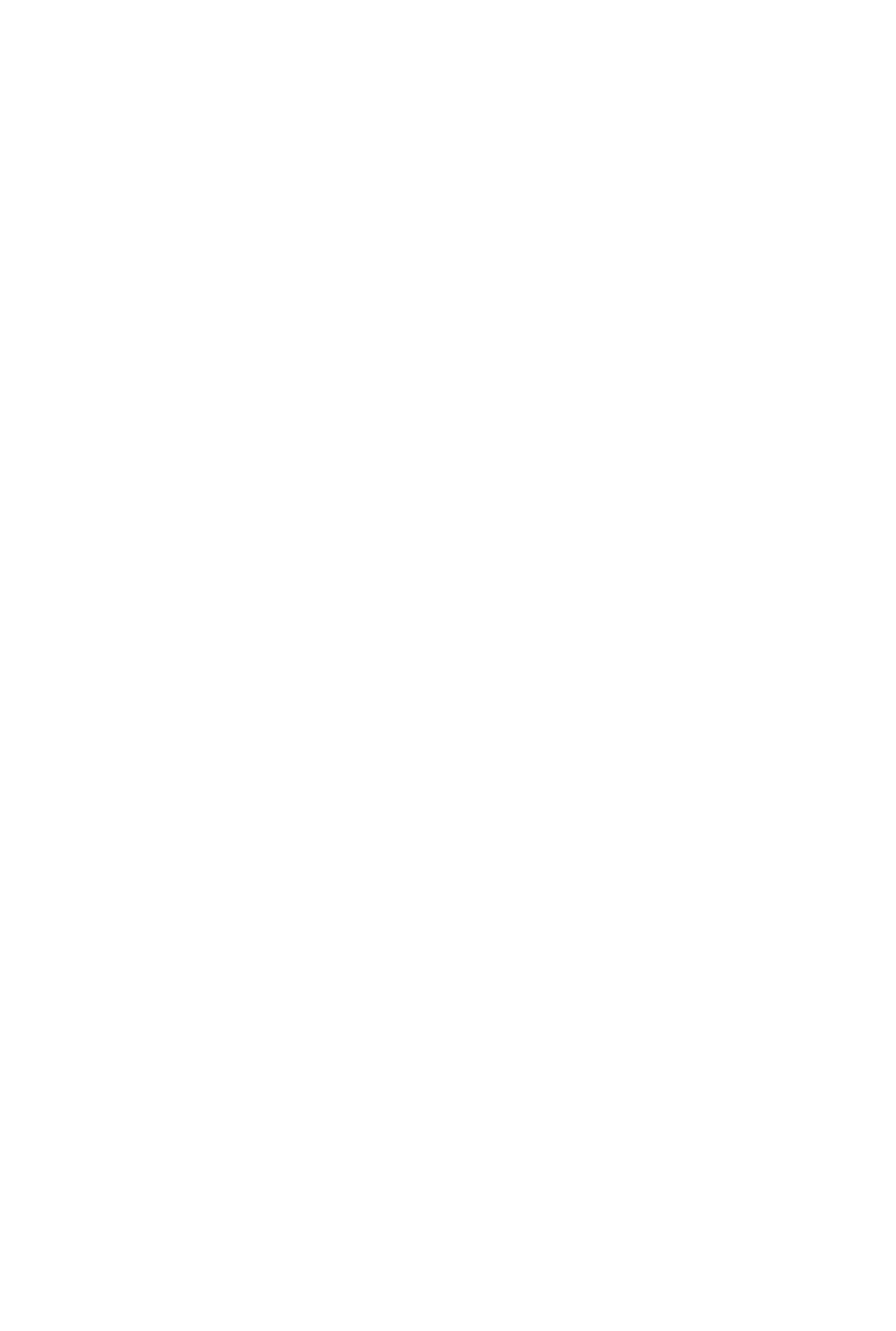
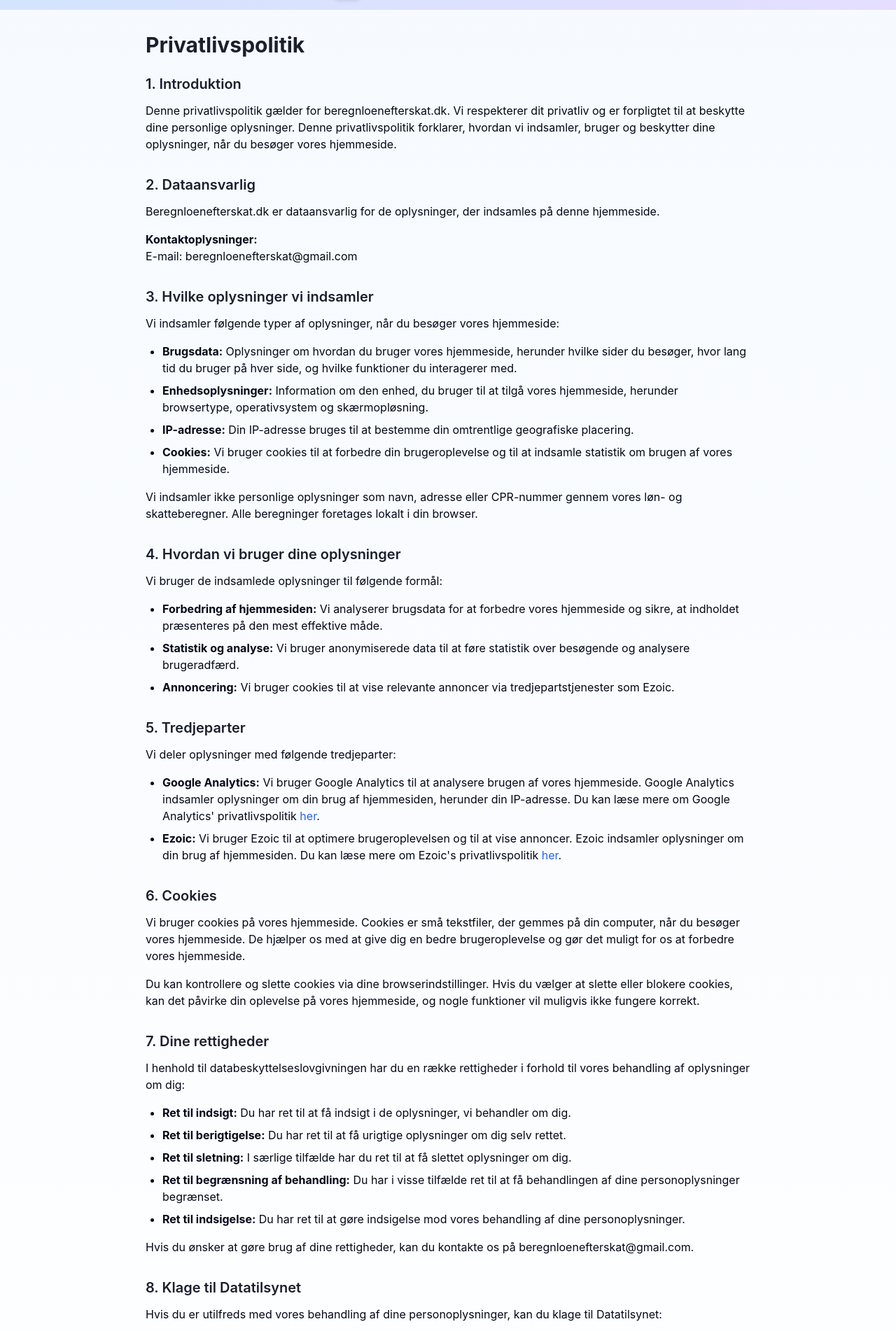
Before and after one commit to Zeetox12345/beregnloenefterskat, a React (Vite) app: page /privacy-policy in a window 1280 px wide. Before the commit this address had no page. Shown: the part 58-1960 px from the top of the page at 70% size. Before the commit the page ends 800 px from the top, so only its background shows below. Built offline with nearby package versions, Linux system fonts and the light colour scheme.

Commit message:
Add Privacy Policy page and update robots.txt to disallow indexing

```diff
--- a/src/App.tsx
+++ b/src/App.tsx
@@ -77,6 +77,7 @@ import VoksenlaerlingLoenPage from "./pages/VoksenlaerlingLoenPage";
 import ForsikringsmatematikLoenPage from "./pages/ForsikringsmatematikLoenPage";
 import SundhedsadministrativKoordinatorLoenPage from "./pages/SundhedsadministrativKoordinatorLoenPage";
 import LaerervikarLoenPage from "./pages/LaerervikarLoenPage";
+import PrivacyPolicy from "./pages/PrivacyPolicy";
 // Job pages will be imported once they are created
 
 const queryClient = new QueryClient();
@@ -94,6 +95,7 @@ const App = () => (
             <Route path="/blog" element={<Blog />} />
             <Route path="/blog/:slug" element={<BlogPost />} />
             <Route path="/spil" element={<JobGamePage />} />
+            <Route path="/privacy-policy" element={<PrivacyPolicy />} />
             <Route path="/jobs/fleksjob" element={<FleksjobPage />} />
             <Route path="/jobs/dagplejer" element={<DagplejerPage />} />
             <Route path="/jobs/vaernepligt" element={<VaernepligtPage />} />
--- a/src/components/Footer.tsx
+++ b/src/components/Footer.tsx
@@ -1,3 +1,5 @@
+import { Link } from "react-router-dom";
+
 export const Footer = () => {
   return (
     <footer className="bg-muted py-8 mt-12">
--- /dev/null
+++ b/src/pages/PrivacyPolicy.tsx
@@ -0,0 +1,163 @@
+import { Footer } from "@/components/Footer";
+import { Header } from "@/components/Header";
+import { SEO } from "@/components/SEO";
+import { Helmet } from "react-helmet-async";
+
+const PrivacyPolicy = () => {
+  return (
+    <div className="min-h-screen flex flex-col bg-gradient-to-b from-secondary/20 to-white">
+      <SEO
+        title="Privatlivspolitik | beregnloenefterskat.dk"
+        description="Privatlivspolitik for beregnloenefterskat.dk - Information om hvordan vi behandler dine persondata."
+        keywords="privatlivspolitik, cookies, persondata, GDPR, databeskyttelse"
+      />
+      <Helmet>
+        <meta name="robots" content="noindex, nofollow" />
+      </Helmet>
+      <Header />
+      <main className="flex-1 container mx-auto px-4 py-8 max-w-4xl">
+        <h1 className="text-3xl font-bold mb-6 text-primary">Privatlivspolitik</h1>
+
+        <section className="mb-8">
+          <h2 className="text-xl font-semibold mb-3 text-primary">1. Introduktion</h2>
+          <p className="mb-4">
+            Denne privatlivspolitik gælder for beregnloenefterskat.dk. Vi respekterer dit privatliv og er forpligtet til at beskytte dine personlige oplysninger. Denne privatlivspolitik forklarer, hvordan vi indsamler, bruger og beskytter dine oplysninger, når du besøger vores hjemmeside.
+          </p>
+        </section>
+
+        <section className="mb-8">
+          <h2 className="text-xl font-semibold mb-3 text-primary">2. Dataansvarlig</h2>
+          <p className="mb-4">
+            Beregnloenefterskat.dk er dataansvarlig for de oplysninger, der indsamles på denne hjemmeside.
+          </p>
+          <p className="mb-4">
+            <strong>Kontaktoplysninger:</strong><br />
+            E-mail: beregnloenefterskat@gmail.com
+          </p>
+        </section>
+
+        <section className="mb-8">
+          <h2 className="text-xl font-semibold mb-3 text-primary">3. Hvilke oplysninger vi indsamler</h2>
+          <p className="mb-4">
+            Vi indsamler følgende typer af oplysninger, når du besøger vores hjemmeside:
+          </p>
+          <ul className="list-disc pl-6 mb-4">
+            <li className="mb-2">
+              <strong>Brugsdata:</strong> Oplysninger om hvordan du bruger vores hjemmeside, herunder hvilke sider du besøger, hvor lang tid du bruger på hver side, og hvilke funktioner du interagerer med.
+            </li>
+            <li className="mb-2">
+              <strong>Enhedsoplysninger:</strong> Information om den enhed, du bruger til at tilgå vores hjemmeside, herunder browsertype, operativsystem og skærmopløsning.
+            </li>
+            <li className="mb-2">
+              <strong>IP-adresse:</strong> Din IP-adresse bruges til at bestemme din omtrentlige geografiske placering.
+            </li>
+            <li className="mb-2">
+              <strong>Cookies:</strong> Vi bruger cookies til at forbedre din brugeroplevelse og til at indsamle statistik om brugen af vores hjemmeside.
+            </li>
+          </ul>
+          <p className="mb-4">
+            Vi indsamler ikke personlige oplysninger som navn, adresse eller CPR-nummer gennem vores løn- og skatteberegner. Alle beregninger foretages lokalt i din browser.
+          </p>
+        </section>
+
+        <section className="mb-8">
+          <h2 className="text-xl font-semibold mb-3 text-primary">4. Hvordan vi bruger dine oplysninger</h2>
+          <p className="mb-4">
+            Vi bruger de indsamlede oplysninger til følgende formål:
+          </p>
+          <ul className="list-disc pl-6 mb-4">
+            <li className="mb-2">
+              <strong>Forbedring af hjemmesiden:</strong> Vi analyserer brugsdata for at forbedre vores hjemmeside og sikre, at indholdet præsenteres på den mest effektive måde.
+            </li>
+            <li className="mb-2">
+              <strong>Statistik og analyse:</strong> Vi bruger anonymiserede data til at føre statistik over besøgende og analysere brugeradfærd.
+            </li>
+            <li className="mb-2">
+              <strong>Annoncering:</strong> Vi bruger cookies til at vise relevante annoncer via tredjepartstjenester som Ezoic.
+            </li>
+          </ul>
+        </section>
+
+        <section className="mb-8">
+          <h2 className="text-xl font-semibold mb-3 text-primary">5. Tredjeparter</h2>
+          <p className="mb-4">
+            Vi deler oplysninger med følgende tredjeparter:
+          </p>
+          <ul className="list-disc pl-6 mb-4">
+            <li className="mb-2">
+              <strong>Google Analytics:</strong> Vi bruger Google Analytics til at analysere brugen af vores hjemmeside. Google Analytics indsamler oplysninger om din brug af hjemmesiden, herunder din IP-adresse. Du kan læse mere om Google Analytics' privatlivspolitik <a href="https://policies.google.com/privacy" target="_blank" rel="noopener noreferrer" className="text-blue-600 hover:underline">her</a>.
+            </li>
+            <li className="mb-2">
+              <strong>Ezoic:</strong> Vi bruger Ezoic til at optimere brugeroplevelsen og til at vise annoncer. Ezoic indsamler oplysninger om din brug af hjemmesiden. Du kan læse mere om Ezoic's privatlivspolitik <a href="https://www.ezoic.com/privacy-policy/" target="_blank" rel="noopener noreferrer" className="text-blue-600 hover:underline">her</a>.
+            </li>
+          </ul>
+        </section>
+
+        <section className="mb-8">
+          <h2 className="text-xl font-semibold mb-3 text-primary">6. Cookies</h2>
+          <p className="mb-4">
+            Vi bruger cookies på vores hjemmeside. Cookies er små tekstfiler, der gemmes på din computer, når du besøger vores hjemmeside. De hjælper os med at give dig en bedre brugeroplevelse og gør det muligt for os at forbedre vores hjemmeside.
+          </p>
+          <p className="mb-4">
+            Du kan kontrollere og slette cookies via dine browserindstillinger. Hvis du vælger at slette eller blokere cookies, kan det påvirke din oplevelse på vores hjemmeside, og nogle funktioner vil muligvis ikke fungere korrekt.
+          </p>
+        </section>
+
+        <section className="mb-8">
+          <h2 className="text-xl font-semibold mb-3 text-primary">7. Dine rettigheder</h2>
+          <p className="mb-4">
+            I henhold til databeskyttelseslovgivningen har du en række rettigheder i forhold til vores behandling af oplysninger om dig:
+          </p>
+          <ul className="list-disc pl-6 mb-4">
+            <li className="mb-2">
+              <strong>Ret til indsigt:</strong> Du har ret til at få indsigt i de oplysninger, vi behandler om dig.
+            </li>
+            <li className="mb-2">
+              <strong>Ret til berigtigelse:</strong> Du har ret til at få urigtige oplysninger om dig selv rettet.
+            </li>
+            <li className="mb-2">
+              <strong>Ret til sletning:</strong> I særlige tilfælde har du ret til at få slettet oplysninger om dig.
+            </li>
+            <li className="mb-2">
+              <strong>Ret til begrænsning af behandling:</strong> Du har i visse tilfælde ret til at få behandlingen af dine personoplysninger begrænset.
+            </li>
+            <li className="mb-2">
+              <strong>Ret til indsigelse:</strong> Du har ret til at gøre indsigelse mod vores behandling af dine personoplysninger.
+            </li>
+          </ul>
+          <p className="mb-4">
+            Hvis du ønsker at gøre brug af dine rettigheder, kan du kontakte os på beregnloenefterskat@gmail.com.
+          </p>
+        </section>
+
+        <section className="mb-8">
+          <h2 className="text-xl font-semibold mb-3 text-primary">8. Klage til Datatilsynet</h2>
+          <p className="mb-4">
+            Hvis du er utilfreds med vores behandling af dine personoplysninger, kan du klage til Datatilsynet:
+          </p>
+          <p className="mb-4">
+            Datatilsynet<br />
+            Carl Jacobsens Vej 35<br />
+            2500 Valby<br />
+            Telefon: 33 19 32 00<br />
+            E-mail: dt@datatilsynet.dk<br />
+            Website: <a href="https://www.datatilsynet.dk" target="_blank" rel="noopener noreferrer" className="text-blue-600 hover:underline">www.datatilsynet.dk</a>
+          </p>
+        </section>
+
+        <section className="mb-8">
+          <h2 className="text-xl font-semibold mb-3 text-primary">9. Ændringer til privatlivspolitikken</h2>
+          <p className="mb-4">
+            Vi kan opdatere vores privatlivspolitik fra tid til anden. Vi vil informere om væsentlige ændringer ved at placere en meddelelse på vores hjemmeside.
+          </p>
+          <p className="mb-4">
+            Denne privatlivspolitik blev sidst opdateret den {new Date().toLocaleDateString('da-DK')}.
+          </p>
+        </section>
+      </main>
+      <Footer />
+    </div>
+  );
+};
+
+export default PrivacyPolicy;
```
Also changed, not shown: public/robots.txt.
